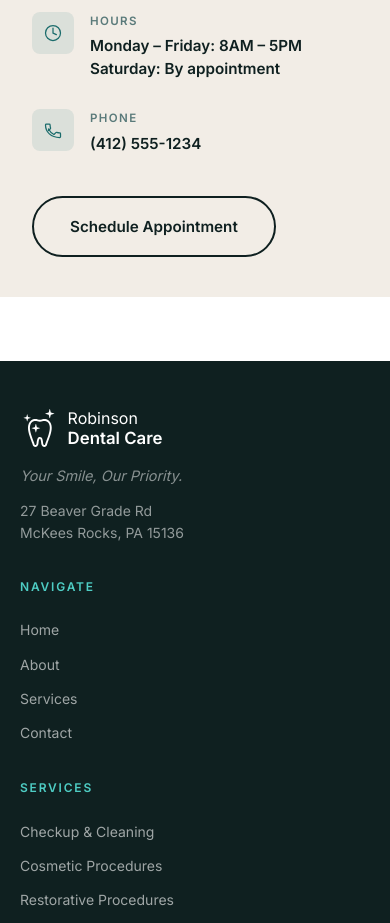
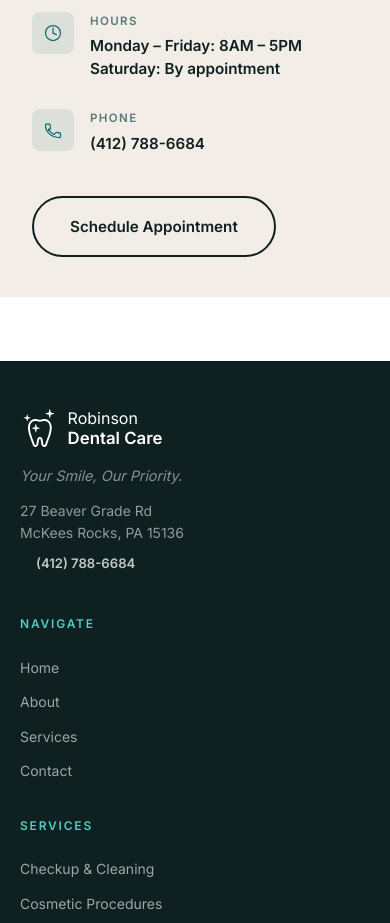
Before and after one commit to Dental-Offices/RobinsonDentalCareWebsite, a plain HTML site: page index.html in a window 390 px wide. Shown: the part 6020-6943 px from the top of the page. Drawn offline with nearby package versions, Linux system fonts and the light colour scheme.

Commit message:
updated phone number

```diff
--- a/index.html
+++ b/index.html
@@ -315,7 +315,7 @@
             </div>
             <div>
               <span class="contact__panel-label">Phone</span>
-              <strong><a href="tel:+14125551234">(412) 555-1234</a></strong>
+              <strong><a href="tel:+14127886684">(412) 788-6684</a></strong>
             </div>
           </li>
         </ul>
@@ -347,6 +347,7 @@
         </a>
         <p class="footer__tagline">Your Smile, Our Priority.</p>
         <p class="footer__address">27 Beaver Grade Rd<br />McKees Rocks, PA 15136</p>
+        <p class="footer__phone"><strong><a href="tel:+14127886684">(412) 788-6684</a></strong></p>
       </div>
 
       <div class="footer__col">
```
